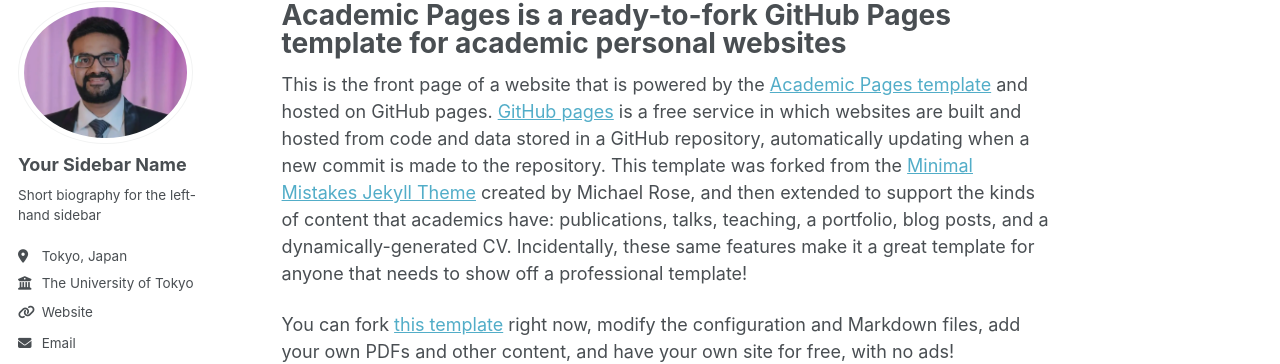
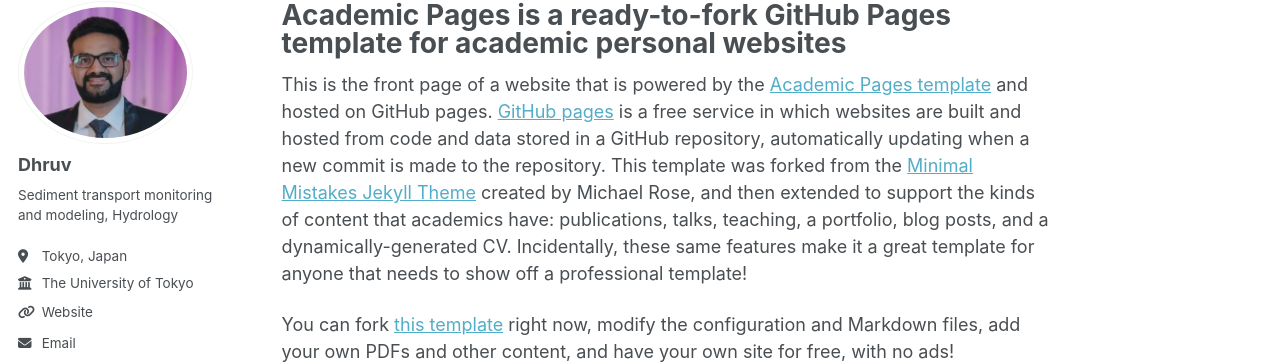
Before and after one commit to dhruvsehgal92/dhruvsehgal92, a Jekyll site: the page built from _pages/about.md, in a window 1280 px wide. Shown: the part 100-464 px from the top of the page. Built offline with Jekyll 4.4.1, drawn with Linux system fonts in a browser that asks for light colours; some web fonts are replaced; a script bundle is joined from its source files by our own code; library files that are not in the unit come from our copies.

Commit message:
Update _config.yml

```diff
--- a/_config.yml
+++ b/_config.yml
@@ -24,9 +24,9 @@
 author:
   # Biographic information
   avatar           : "DS.jpg"
-  name             : "Your Sidebar Name"
+  name             : "Dhruv"
   pronouns         : # example: "she/her"
-  bio              : "Short biography for the left-hand sidebar"
+  bio              : "Sediment transport monitoring and modeling, Hydrology"
   location         : "Tokyo, Japan"
   employer         : "The University of Tokyo"
   uri              : https://global-hydrodynamics.github.io/team/
```
